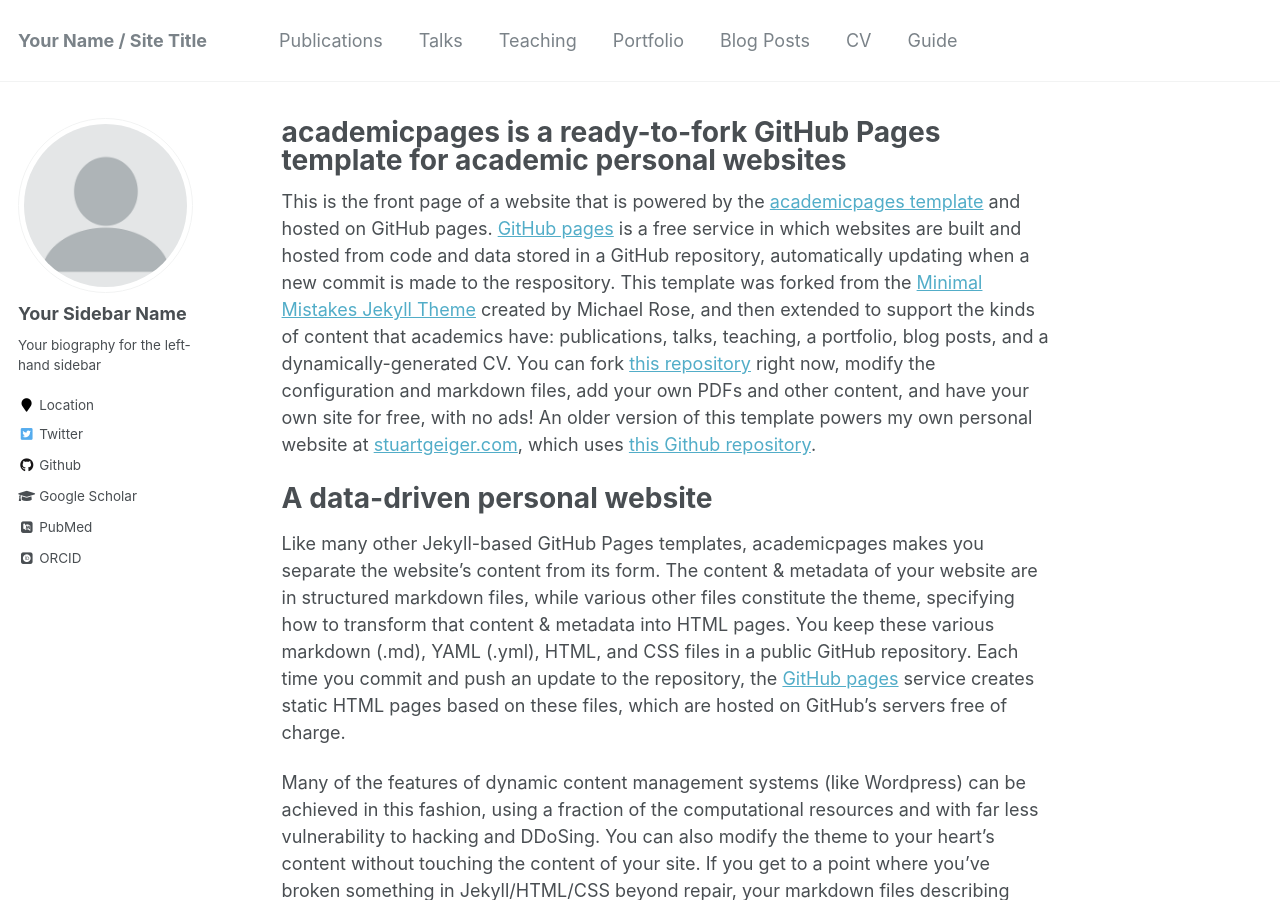
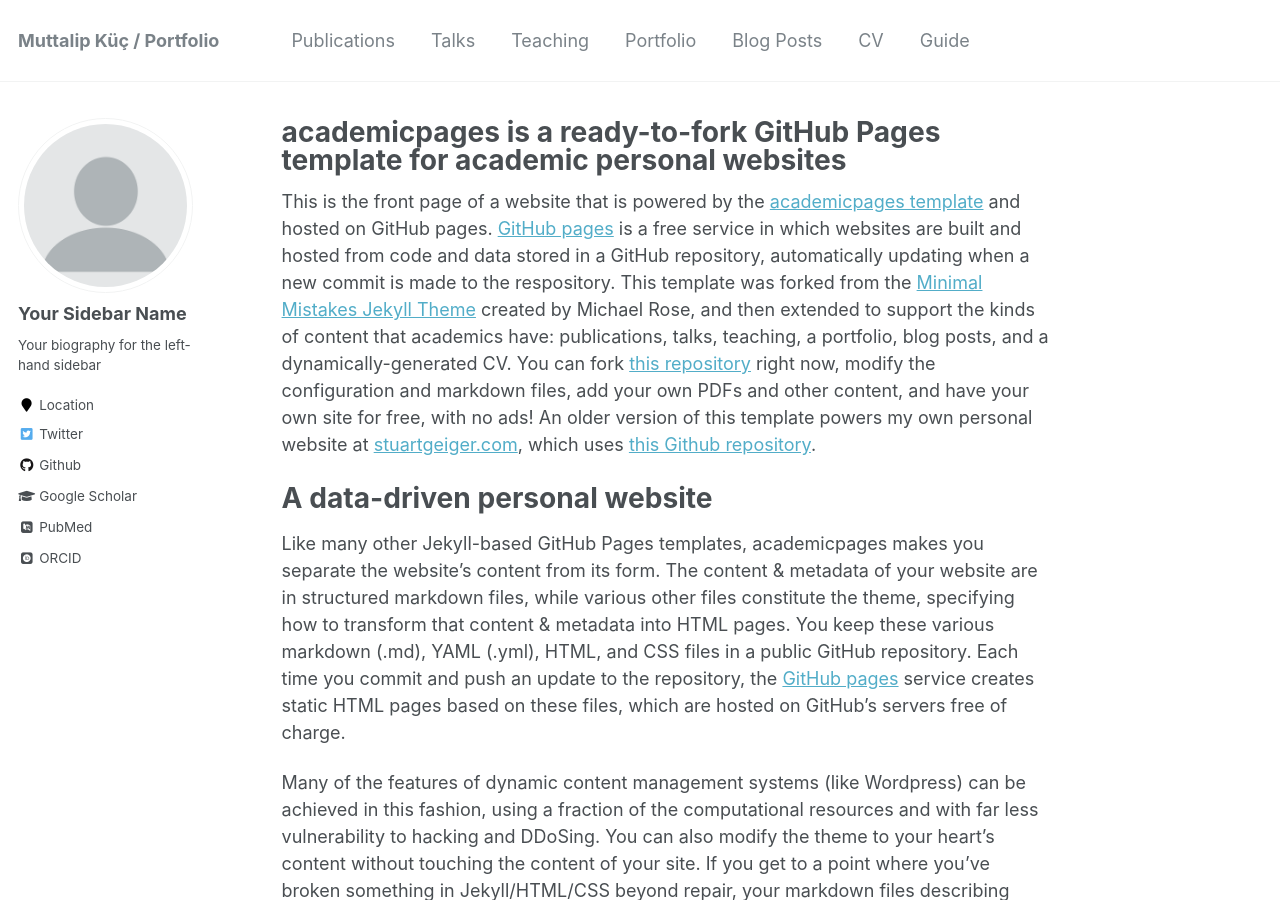
Before and after one commit to muttalipkucuk/muttalipkucuk.github.io, a Jekyll site: the page built from _pages/about.md, in a window 1280 px wide and 900 px high. Built offline with Jekyll 4.4.1, drawn with Linux system fonts in a browser that asks for light colours; some web fonts are replaced.

Commit message:
Set title

```diff
--- a/_config.yml
+++ b/_config.yml
@@ -7,7 +7,7 @@
 
 # Site Settings
 locale                   : "en-US"
-title                    : "Your Name / Site Title"
+title                    : "Muttalip Küç / Portfolio"
 title_separator          : "-"
 name                     : &name "Your Name"
 description              : &description "personal description"
```
